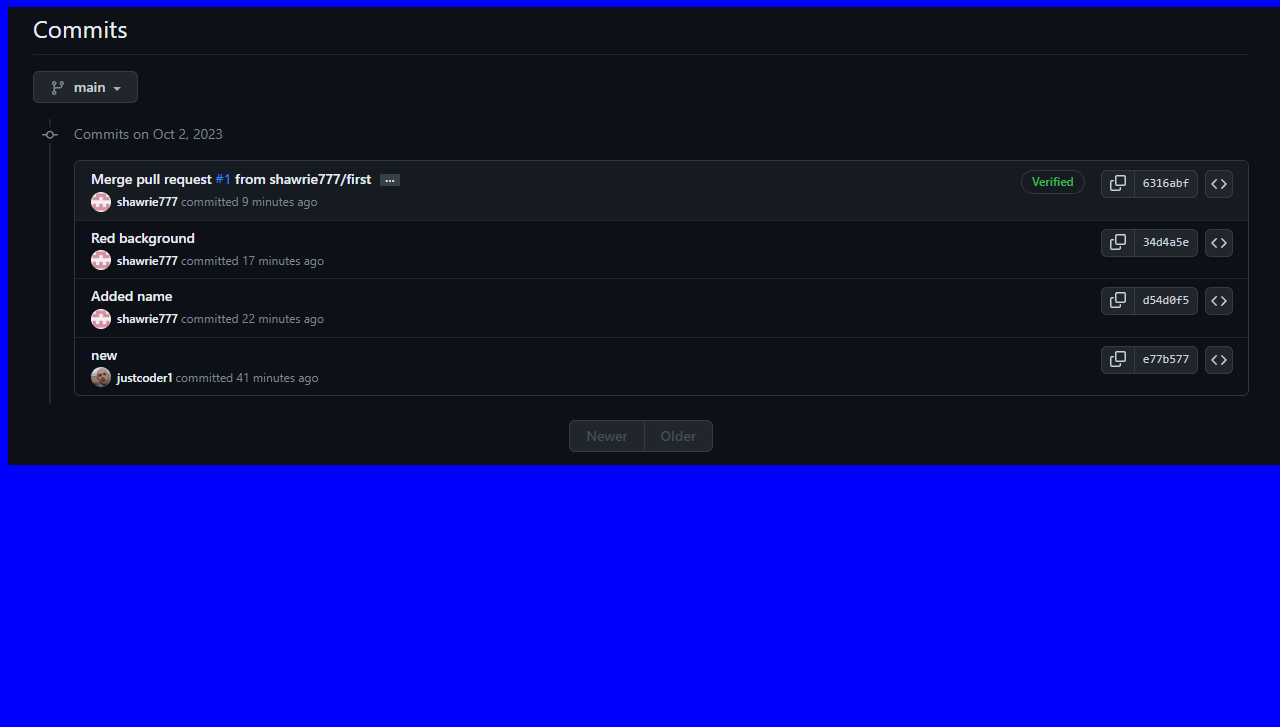
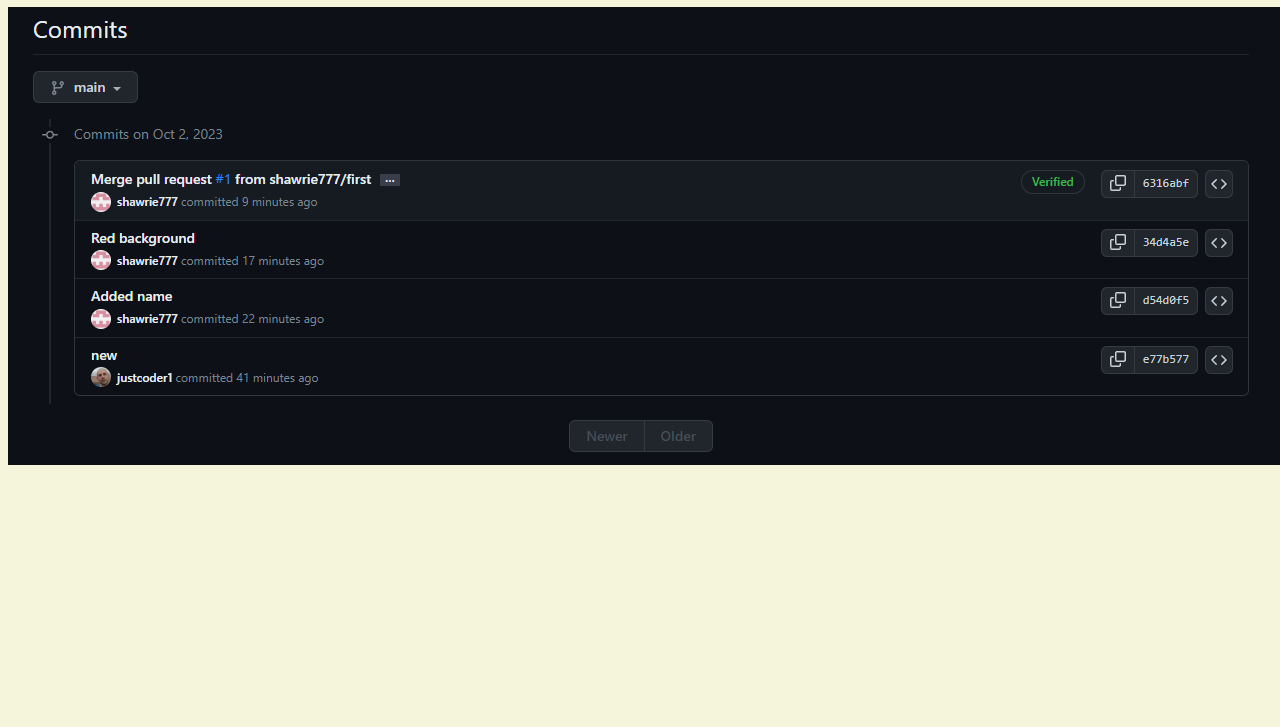
Before and after one commit to shawrie777/class7_Practical, a plain HTML site: page index.html in a window 1280 px wide. Shown: the part 73-800 px from the top of the page. Drawn offline with Linux system fonts and the light colour scheme.

Commit message:
Update index.html

```diff
--- a/index.html
+++ b/index.html
@@ -5,7 +5,7 @@
     <meta name="viewport" content="width=device-width, initial-scale=1.0">
     <title>Class Practical</title>
 </head>
-<body style="background-color: blue;">
+<body style="background-color: beige;">
     <h1>My Name Is Jamie</h1>
     <img src="Commits.png">
 </body>
```
